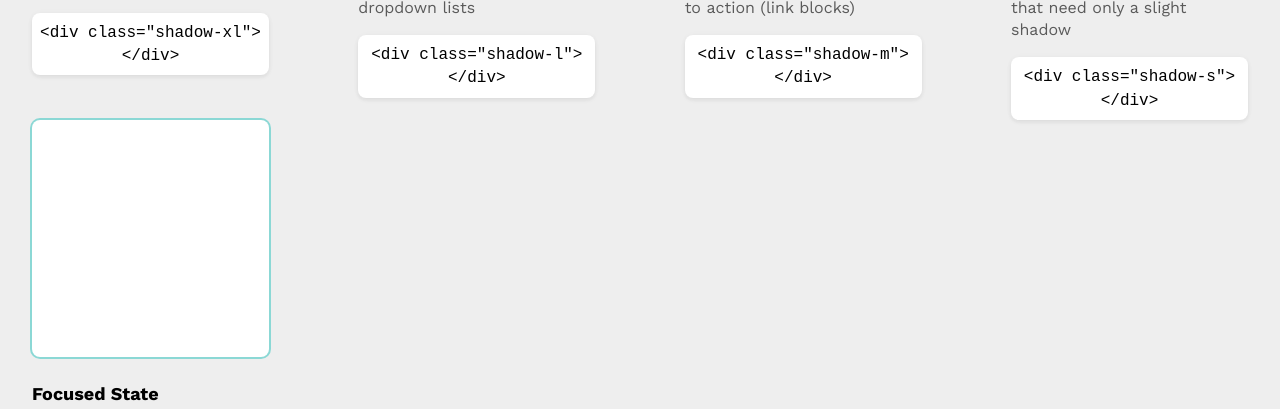
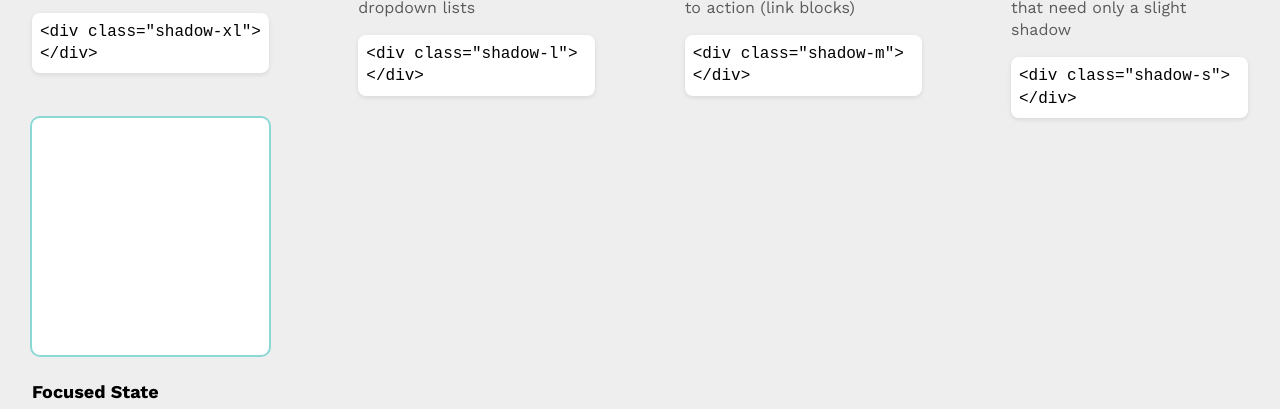
Before and after one commit to ladybird007/viva-design-system, a plain HTML site: page shadows.html in a window 1280 px wide. Shown: the part 691-1100 px from the top of the page. Drawn offline with nearby package versions, Linux system fonts and the light colour scheme.

Commit message:
Shdows variables

```diff
--- a/css/example.css
+++ b/css/example.css
@@ -77,12 +77,15 @@
 .example-box-shadow-wrap {
   width: 237px;
 }
-.example-box-shadow-wrap .example-code {
+.example-box-shadow-wrap code {
   margin-top: var(--spacing-s);
   padding: var(--spacing-xs);
   background-color: var(--white);
   border-radius: var(--border-radius-xs);
+  box-shadow: var(--shadow-s);
   text-align: center;
+  display: inline-block;
+  text-align: left;
 }
 .example-box-shadow {
   width: 237px;
@@ -203,7 +206,7 @@
   background-color: var(--white);
   color: var(--black);
   border-radius: var(--border-radius-xs) !important;
-  box-shadow: 0 0 10px rgba(21, 21, 21, 0.02), 0 2px 4px rgba(21,21, 21, 0.08);
+  box-shadow: var(--shadow-s);
 }
 
 /***** Copy-btn/code tag *****/
@@ -423,7 +426,7 @@ code:hover:before {
   background-color: var(--white);
   color: var(--black);
   border-radius: var(--border-radius-xs) !important;
-  box-shadow: 0 0 10px rgba(21, 21, 21, 0.02), 0 2px 4px rgba(21, 21, 21, 0.08);
+  box-shadow: var(--shadow-s);
   line-height: 2;
   display: inline-block;
 }
--- a/css/shadows.css
+++ b/css/shadows.css
@@ -1,14 +1,14 @@
 .shadow-xl {
-  box-shadow: 0 0 20px rgba(21, 21, 21, 0.05), 0 10px 20px rgba(0, 0, 0, 0.12);
+  box-shadow: var(--shadow-xl);
 }
 .shadow-l {
-  box-shadow: 0 1px 4px rgba(21, 21, 21, 0.02), 0 8px 12px rgba(0, 0, 0, 0.08);
+  box-shadow: var(--shadow-l);
 }
 .shadow-m {
-  box-shadow: 0 1px 2px rgba(21, 21, 21, 0.02), 0 4px 8px rgba(0, 0, 0, 0.08);
+  box-shadow: var(--shadow-m);
 }
 .shadow-s {
-  box-shadow: 0 0 10px rgba(21, 21, 21, 0.02), 0 2px 4px rgba(21,21, 21, 0.08);
+  box-shadow: var(--shadow-s);
 }
 
 .shadow-xl:focus,
--- a/css/variables.css
+++ b/css/variables.css
@@ -112,6 +112,10 @@
   --spacing-7xl: 192px;
 
   --shadow-focus: 0 0 0 2px #8BD8D5;
+  --shadow-s: 0 0 10px rgba(21, 21, 21, 0.02), 0 2px 4px rgba(21,21, 21, 0.08);
+  --shadow-m: 0 1px 2px rgba(21, 21, 21, 0.02), 0 4px 8px rgba(0, 0, 0, 0.08);
+  --shadow-l: 0 1px 4px rgba(21, 21, 21, 0.02), 0 8px 12px rgba(0, 0, 0, 0.08);
+  --shadow-xl: 0 0 20px rgba(21, 21, 21, 0.05), 0 10px 20px rgba(0, 0, 0, 0.12);
 
   --border-radius-xxs: 4px;
   --border-radius-xs: 8px;
--- a/shadows.html
+++ b/shadows.html
@@ -31,9 +31,7 @@
             <strong>Shadow - XL</strong>
             <span>Use in xxx</span>
           </div>
-          <div class="example-code shadow-s">
-            <code>&lt;div class="shadow-xl"&gt;&lt;/div&gt;</code>
-          </div>
+          <code>&lt;div class="shadow-xl"&gt;&lt;/div&gt;</code>
         </div>
         <div class="example-box-shadow-wrap">
           <div class="shadow-l rounded bg-white example-box-shadow"></div>
@@ -41,9 +39,7 @@
             <strong>Shadow - L</strong>
             <span>Use in modals, forms & dropdown lists</span>
           </div>
-          <div class="example-code shadow-s">
-            <code>&lt;div class="shadow-l"&gt;&lt;/div&gt;</code>
-          </div>
+          <code>&lt;div class="shadow-l"&gt;&lt;/div&gt;</code>
         </div>
         <div class="example-box-shadow-wrap">
           <div class="shadow-m rounded bg-white example-box-shadow"></div>
@@ -51,9 +47,7 @@
             <strong>Shadow - M</strong>
             <span>Use on cards and large calls to action (link blocks)</span>
           </div>
-          <div class="example-code shadow-s">
-            <code>&lt;div class="shadow-m"&gt;&lt;/div&gt;</code>
-          </div>
+          <code>&lt;div class="shadow-m"&gt;&lt;/div&gt;</code>
         </div>
         <div class="example-box-shadow-wrap">
           <div class="shadow-s rounded bg-white example-box-shadow"></div>
@@ -61,9 +55,7 @@
             <strong>Shadow - S</strong>
             <span>Use on panels and elements that need only a slight shadow</span>
           </div>
-          <div class="example-code shadow-s">
-            <code>&lt;div class="shadow-s"&gt;&lt;/div&gt;</code>
-          </div>
+          <code>&lt;div class="shadow-s"&gt;&lt;/div&gt;</code>
         </div>
       </div>
       <div class="example-box-shadows">
```
